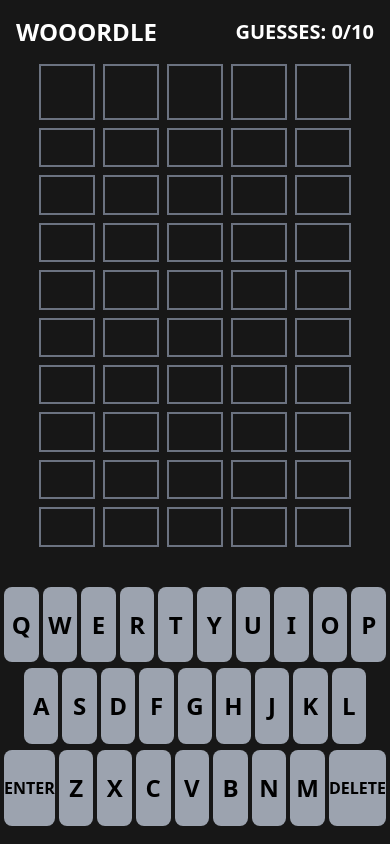
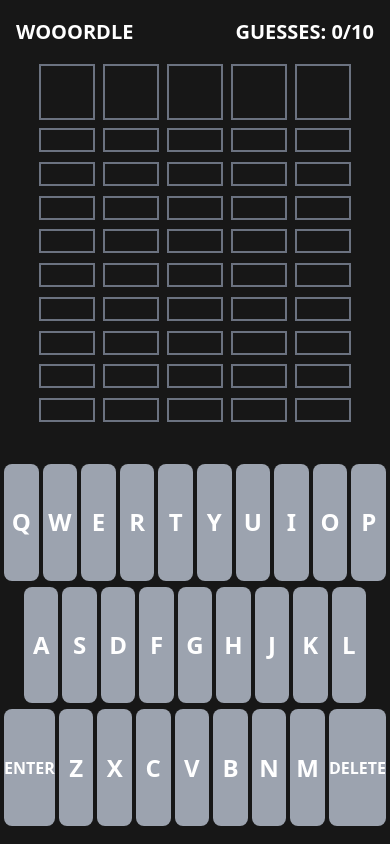
Before and after one commit to bledsoef/wooordle, a Next.js app: page / in a window 390 px wide. Both pictures are taken after a click on the button "PLAY WOOORDLE". Built offline with nearby package versions, Linux system fonts and the light colour scheme.

Commit message:
adjusting styling

```diff
--- a/components/Navbar.js
+++ b/components/Navbar.js
@@ -1,8 +1,8 @@
 export default function Navbar({guesses, play}) {
     return (
         <div className="flex justify-between text-center items-center w-full h-16 md:px-20 px-4 top-0 text-white fixed bg-neutral-900">
-            <p className="md:text-3xl text-2xl uppercase font-semibold">Wooordle</p>
-            {play && <p className="md:text-3xl sm:text-2xl text-xl uppercase font-semibold">Guesses: {guesses}/10</p>}
+            <p className="md:text-3xl text-xl uppercase font-semibold">Wooordle</p>
+            {play && <p className="md:text-3xl text-xl uppercase font-semibold">Guesses: {guesses}/10</p>}
         </div>
     )
 }
--- a/components/Wordle.js
+++ b/components/Wordle.js
@@ -224,12 +224,13 @@ export default function Wordle({onEnter, onCorrect, wordOfDay}) {
       for (let j = 0; j < guesses[i].length; j++) {
         row.push(<div key={`${i}_${j}`} className={`
           flex ${guesses[i].length == word.length && currentRow != i ? "underline" : ""}
+          dark:text-white text-white
           justify-center ${guesses[i][j][0] ? "border-gray-400" : "border-gray-500"}
-          ${currentRow == i ? "md:h-28 h-14" : "h-full"}
+          ${currentRow == i ? "md:h-28 h-14" : "h-6"}
           ${i < currentRow ? "" : "md:border-3 border-2"}
           ${guesses[i].length < 6 ? `md:w-28 w-14 ${currentRow == i ? "md:text-5xl text-2xl" : "md:text-xl text-lg"}` :
           (guesses[i].length < 8 ? `md:w-16 w-10 ${currentRow == i ? "md:text-4xl text-lg" : "md:text-lg text-md"}` :
-          (guesses[i].length < 10 ? `md:w-12 w-8 ${currentRow == i ? "md:text-4xl text-lg" : "md:text-lg text-md"}` : `md:w-12 w-5 ${currentRow == i ? "md:text-4xl text-lg" : "md:text-lg text-md"}`))}
+          (guesses[i].length < 10 ? `md:w-12 w-8 ${currentRow == i ? "md:text-4xl text-lg" : "md:text-lg text-md"}` : `md:w-12 w-6 ${currentRow == i ? "md:text-4xl text-lg" : "md:text-lg text-md"}`))}
           ${guesses[i][j][1]} font-semibold uppercase justify-center items-center
         `}>{guesses[i][j][0]}</div>)
       }
@@ -265,7 +266,8 @@ export default function Wordle({onEnter, onCorrect, wordOfDay}) {
             }
           })
         }
-        keyboard.push(<div key={`${i}`} className={`flex w-screen h-full dark:text-white text-black ${i == 1 ? "px-6" : "px-1"} justify-center md:space-x-2 space-x-1 md:mb-1 md:mt-1 md:mx-1 mb-1.5`}>{temp}</div>)
+        keyboard.push(<div key={`${i}`} className={`flex w-screen h-full dark:text-white text-white
+          ${i == 1 ? "px-6" : "px-1"} justify-center md:space-x-2 space-x-1 md:mb-1 md:mt-1 md:mx-1 mb-1.5`}>{temp}</div>)
       }
     return keyboard
   }
@@ -275,7 +277,7 @@ export default function Wordle({onEnter, onCorrect, wordOfDay}) {
     <div className="flex flex-col items-center pt-6 h-full w-full">
       {message && <div className="text-3xl uppercase font-bold">{message}</div>}
       <div className="md:mb-24 mb-8 flex flex-col h-full">{rows}</div>
-      <div className="bottom-0 items-center flex flex-col h-1/2 mb-3 w-full">{keyboard}</div>
+      <div className="bottom-0 items-center flex flex-col h-full mb-3 w-full">{keyboard}</div>
     </div>
   );
 }
```
